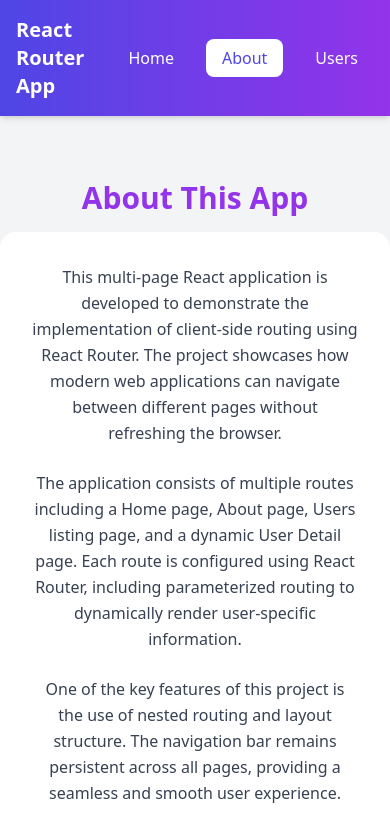
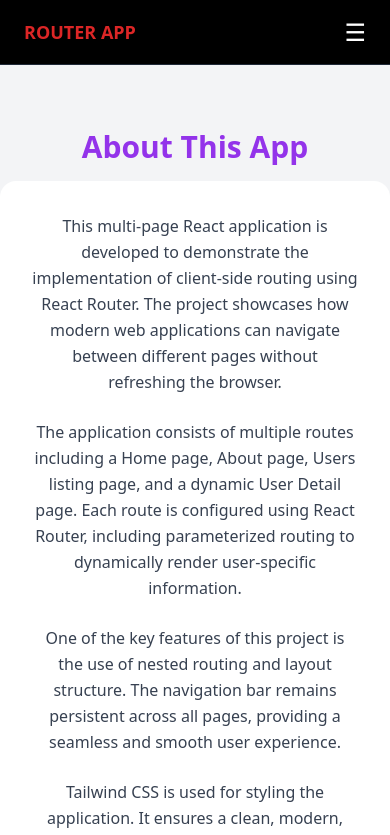
Before and after one commit to Karthik9633/react-router, a React (Vite) app: page /about in a window 390 px wide. Shown: the top 835 px of the page. Built offline with nearby package versions, Linux system fonts and the light colour scheme.

Commit message:
changed theme and added hamburger for small devices

```diff
--- a/src/components/Navbar.jsx
+++ b/src/components/Navbar.jsx
@@ -1,23 +1,25 @@
 import { NavLink } from "react-router-dom";
+import { useState } from "react";
 
 const Navbar = () => {
-  const linkStyle =
-    "px-4 py-2 rounded-lg transition duration-300"
+    const [isOpen, setIsOpen] = useState(false);
 
     return (
-    <nav className="bg-gradient-to-r from-indigo-600 to-purple-600 p-4 shadow-md">
-      <div className="max-w-6xl mx-auto flex justify-between items-center">
-        <h1 className="text-white font-bold text-xl">React Router App</h1>
+        <nav className="bg-black border-b border-gray-800 px-6 py-4">
+            <div className="flex justify-between items-center">
 
-        <div className="space-x-4">
+                <h1 className="text-red-600 font-bold
+                       text-lg sm:text-xl md:text-2xl">
+                ROUTER APP
+                </h1>
+
+                <div className="hidden md:flex space-x-8">
                     <NavLink
                         to="/"
                         className={({ isActive }) =>
-              `${linkStyle} ${
                             isActive
-                  ? "bg-white text-indigo-600"
-                  : "text-white hover:bg-white hover:text-indigo-600"
-              }`
+                                ? "text-red-600 font-semibold"
+                                : "hover:text-red-600 transition"
                         }
                     >
                         Home
@@ -26,11 +28,9 @@
                     <NavLink
                         to="/about"
                         className={({ isActive }) =>
-              `${linkStyle} ${
                             isActive
-                  ? "bg-white text-indigo-600"
-                  : "text-white hover:bg-white hover:text-indigo-600"
-              }`
+                                ? "text-red-600 font-semibold"
+                                : "hover:text-red-600 transition"
                         }
                     >
                         About
@@ -39,19 +39,51 @@
                     <NavLink
                         to="/users"
                         className={({ isActive }) =>
-              `${linkStyle} ${
                             isActive
-                  ? "bg-white text-indigo-600"
-                  : "text-white hover:bg-white hover:text-indigo-600"
-              }`
+                                ? "text-red-600 font-semibold"
+                                : "hover:text-red-600 transition"
                         }
                     >
                         Users
                     </NavLink>
                 </div>
+                <button
+                    className="md:hidden text-white text-2xl"
+                    onClick={() => setIsOpen(!isOpen)}
+                >
+                    ☰
+                </button>
             </div>
+
+            {isOpen && (
+                <div className="md:hidden mt-4 space-y-4 flex flex-col text-center bg-gray-900 py-4 rounded-lg">
+                    <NavLink
+                        to="/"
+                        onClick={() => setIsOpen(false)}
+                        className="hover:text-red-600 transition"
+                    >
+                        Home
+                    </NavLink>
+
+                    <NavLink
+                        to="/about"
+                        onClick={() => setIsOpen(false)}
+                        className="hover:text-red-600 transition"
+                    >
+                        About
+                    </NavLink>
+
+                    <NavLink
+                        to="/users"
+                        onClick={() => setIsOpen(false)}
+                        className="hover:text-red-600 transition"
+                    >
+                        Users
+                    </NavLink>
+                </div>
+            )}
         </nav>
     );
 };
 
-export default Navbar
+export default Navbar;
```
Lines whose indentation alone changed are shown as unchanged.
